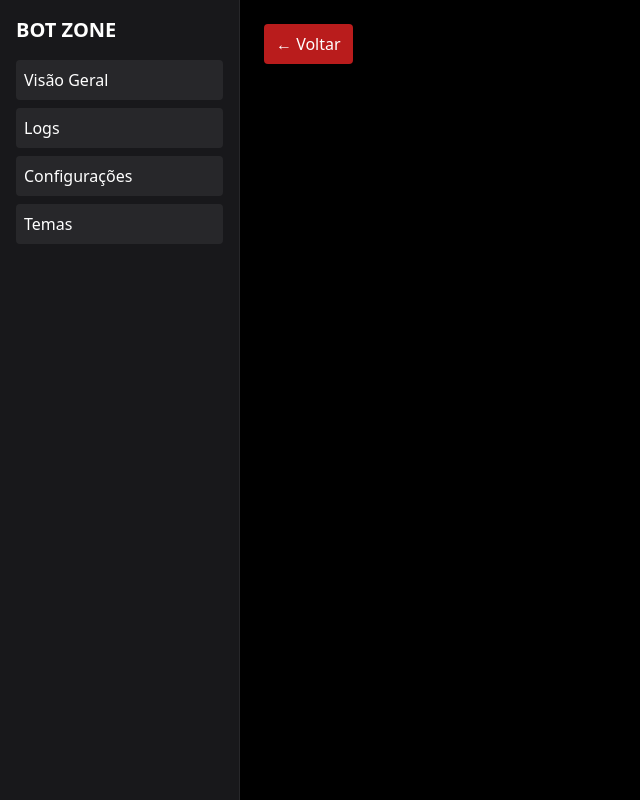
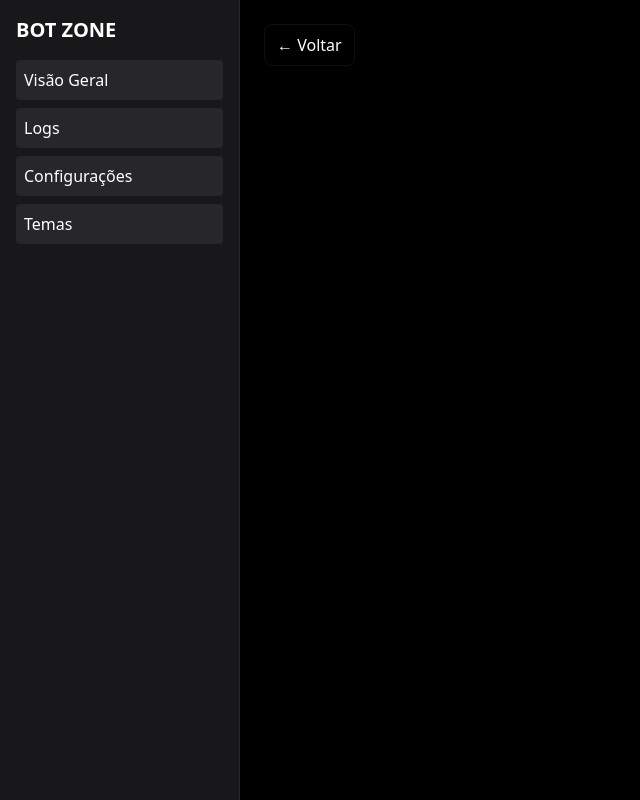
Before and after one commit to rubensilver/uchiha-site, a Next.js app: page /dashboard in a window 1280 px wide. Shown: the whole page, without its empty margins (0-640 px from the left). Built offline with nearby package versions, Linux system fonts and the light colour scheme; no server answers.

Commit message:
Update BackButton.tsx

```diff
--- a/components/BackButton.tsx
+++ b/components/BackButton.tsx
@@ -1,10 +1,14 @@
-"use client";
-import { useRouter } from "next/navigation";
-export default function BackButton({label="← Voltar"}: {label?: string}){
+'use client';
+import { useRouter } from 'next/navigation';
+
+export default function BackButton({label='Voltar'}) {
   const router = useRouter();
   return (
-    <button onClick={()=>router.back()} className="inline-flex items-center gap-2 px-3 py-2 rounded bg-red-700 hover:bg-red-600 text-white">
-      {label}
+    <button onClick={() => router.back()} className="back-btn" aria-label="Voltar">
+      ← {label}
+      <style jsx>{`
+        .back-btn { background:transparent; border:1px solid rgba(255,255,255,0.06); color:inherit; padding:8px 12px; border-radius:8px; cursor:pointer; }
+      `}</style>
     </button>
   );
 }
```
